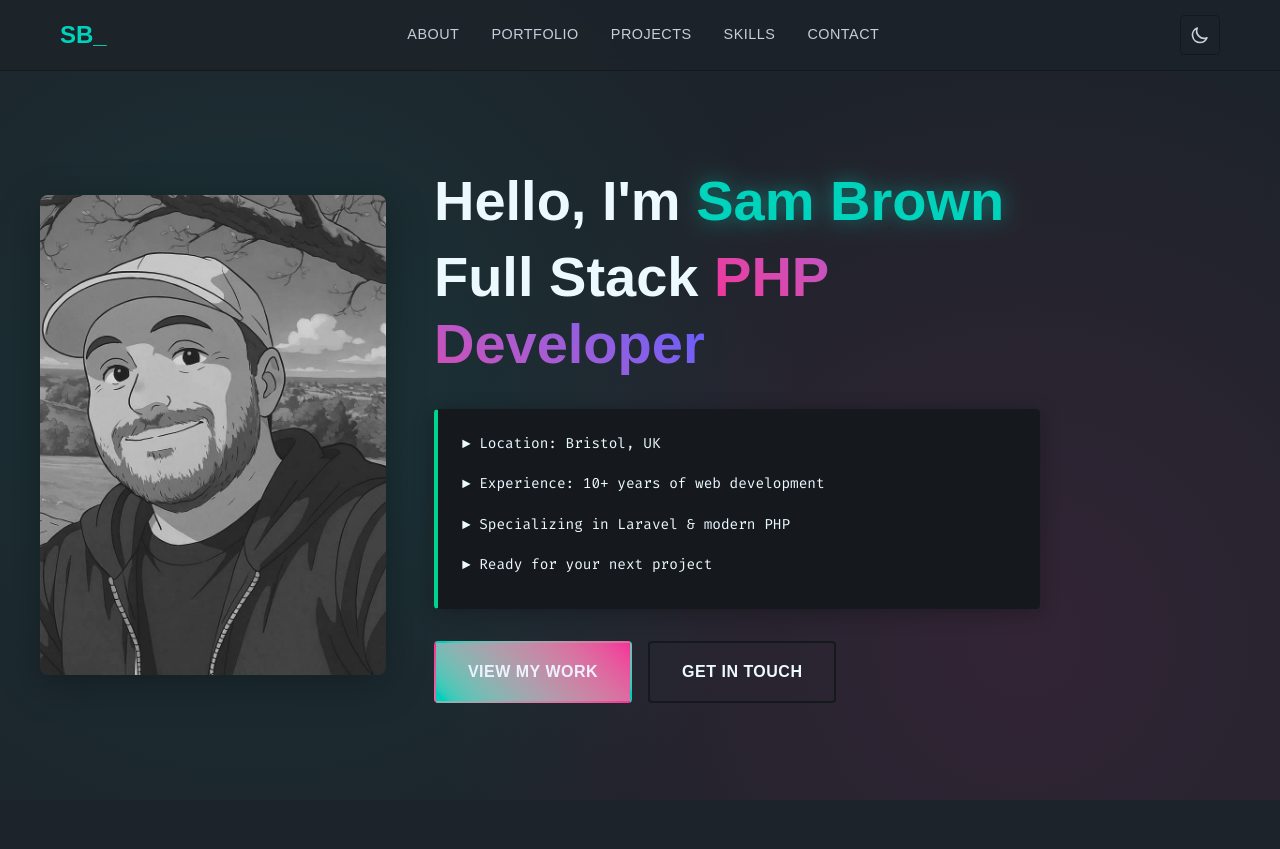
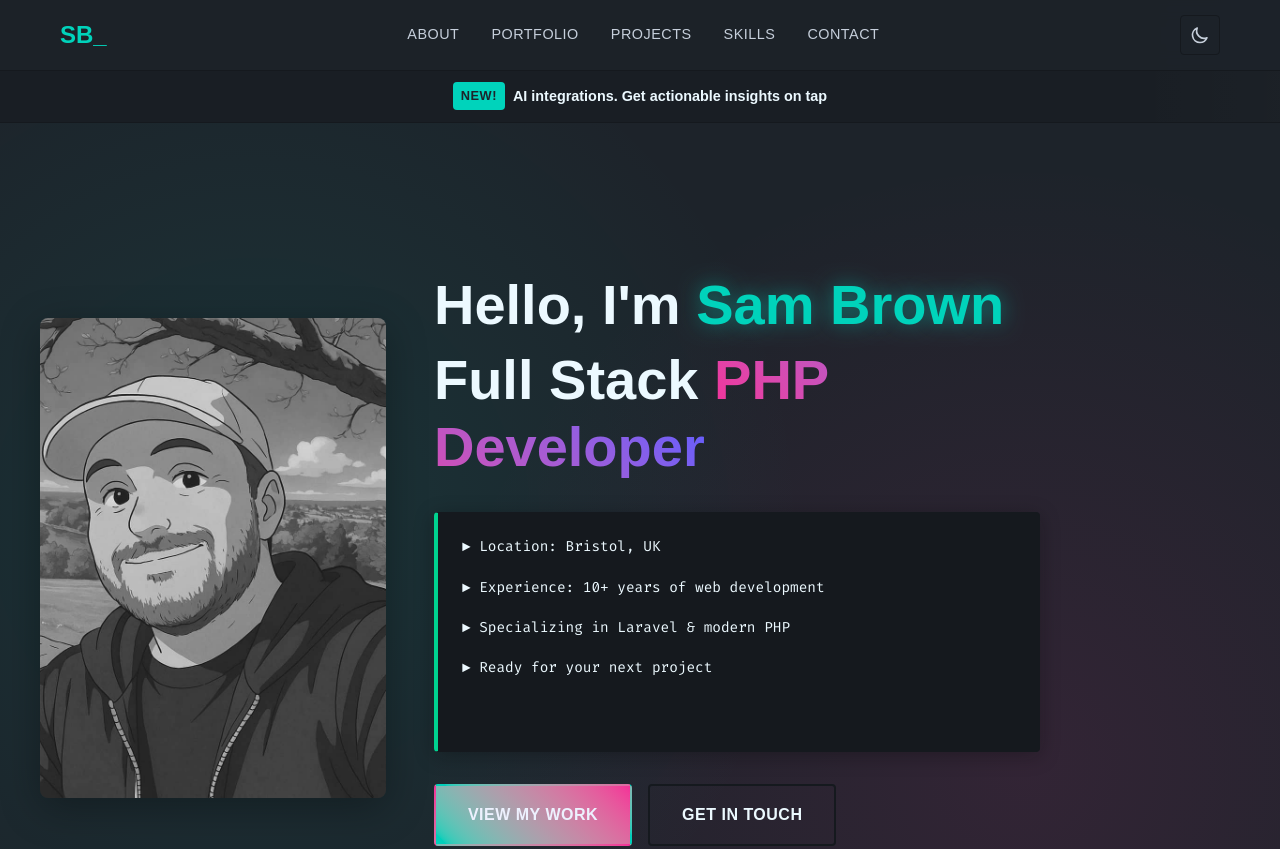
Before and after one commit to MisterSammy/MisterSammy.github.io, a plain HTML site: page index.html in a window 1280 px wide. Shown: the top 849 px of the page. Drawn offline with Linux system fonts and the light colour scheme; a web font is replaced by a local one.

Commit message:
alert bar

```diff
--- a/index.html
+++ b/index.html
@@ -82,6 +82,16 @@
             </div>
         </div>
     </nav>
+
+    <!-- Alert Bar -->
+    <section class="alert-bar">
+        <div class="container">
+            <div class="alert-content">
+                <span class="alert-badge">New!</span>
+                <span class="alert-text">AI integrations. Get actionable insights on tap</span>
+            </div>
+        </div>
+    </section>
 
     <!-- Hero Section -->
     <section class="hero" id="hero">
--- a/script.js
+++ b/script.js
@@ -297,11 +297,18 @@ function initTypingEffect() {
                 }
             });
         } else if (node.nodeType === Node.ELEMENT_NODE) {
-            // Add opening tag
+            // Collect all attributes
+            let attributesStr = '';
+            if (node.attributes) {
+                for (let attr of node.attributes) {
+                    attributesStr += ` ${attr.name}="${attr.value}"`;
+                }
+            }
+
+            // Add opening tag with all attributes
             segments.push({
                 type: 'html',
-                content: '<' + node.tagName.toLowerCase() +
-                    (node.className ? ' class="' + node.className + '"' : '') + '>'
+                content: '<' + node.tagName.toLowerCase() + attributesStr + '>'
             });
 
             // Parse children
@@ -327,7 +334,9 @@ function initTypingEffect() {
     let currentSegment = 0;
 
     function typeNextSegment() {
-        if (currentSegment >= segments.length) return;
+        if (currentSegment >= segments.length) {
+            return;
+        }
 
         const segment = segments[currentSegment];
 
--- a/styles.css
+++ b/styles.css
@@ -424,7 +424,7 @@ img[loading="lazy"] {
     line-height: 1.4;
     border-radius: var(--radius-field);
     box-shadow: 0 4px 20px color-mix(in oklch, var(--color-neutral) 30%, transparent);
-    height: 200px;
+    height: 240px;
     overflow: hidden;
     display: flex;
     flex-direction: column;
@@ -432,7 +432,7 @@ img[loading="lazy"] {
 }
 
 .status-active {
-    color: var(--color-success);
+    color: var(--text-primary);
 }
 
 .hero-cta {
@@ -480,6 +480,57 @@ img[loading="lazy"] {
     border-color: var(--color-accent);
     background: color-mix(in oklch, var(--color-accent) 10%, transparent);
     color: var(--color-accent);
+}
+
+/* Alert Bar */
+.alert-bar {
+    background: var(--color-base-200);
+    padding: 12px 0;
+    padding-top: calc(70px + 12px); /* Nav height + original padding */
+    position: relative;
+    overflow: hidden;
+    margin-top: 0; /* Remove margin-top */
+    border-bottom: var(--border) solid var(--color-base-300);
+}
+
+.alert-bar::before {
+    content: '';
+    position: absolute;
+    top: 0;
+    left: -100%;
+    width: 100%;
+    height: 100%;
+    background: linear-gradient(90deg, transparent, rgba(255,255,255,0.05), transparent);
+    animation: alertShine 4s infinite;
+}
+
+@keyframes alertShine {
+    0% { left: -100%; }
+    100% { left: 100%; }
+}
+
+.alert-content {
+    display: flex;
+    justify-content: center;
+    align-items: center;
+    gap: 8px;
+    font-size: 0.9rem;
+    font-weight: 600;
+}
+
+.alert-badge {
+    background: var(--color-accent);
+    color: var(--color-base-100);
+    padding: 4px 8px;
+    border-radius: 4px;
+    font-size: 0.8rem;
+    font-weight: 700;
+    text-transform: uppercase;
+    letter-spacing: 0.5px;
+}
+
+.alert-text {
+    color: var(--text-primary);
 }
 
 /* ============================================
@@ -1063,6 +1114,18 @@ img[loading="lazy"] {
         display: flex;
     }
 
+    /* Alert Bar - mobile adjustments */
+    .alert-content {
+        font-size: 0.75rem;
+        gap: 4px;
+        padding: 0 1rem;
+    }
+
+    .alert-badge {
+        font-size: 0.65rem;
+        padding: 2px 5px;
+    }
+
     /* Hero section - remove full viewport height on mobile */
     .hero {
         height: auto;
@@ -1190,6 +1253,17 @@ img[loading="lazy"] {
     .project-card, .skill-category, .case-study-card {
         padding: 1.5rem;
     }
+
+    /* Alert Bar - smaller mobile adjustments */
+    .alert-content {
+        font-size: 0.7rem;
+        gap: 3px;
+    }
+
+    .alert-badge {
+        font-size: 0.6rem;
+        padding: 1px 4px;
+    }
 }
 
 /* Performance optimizations */
```
